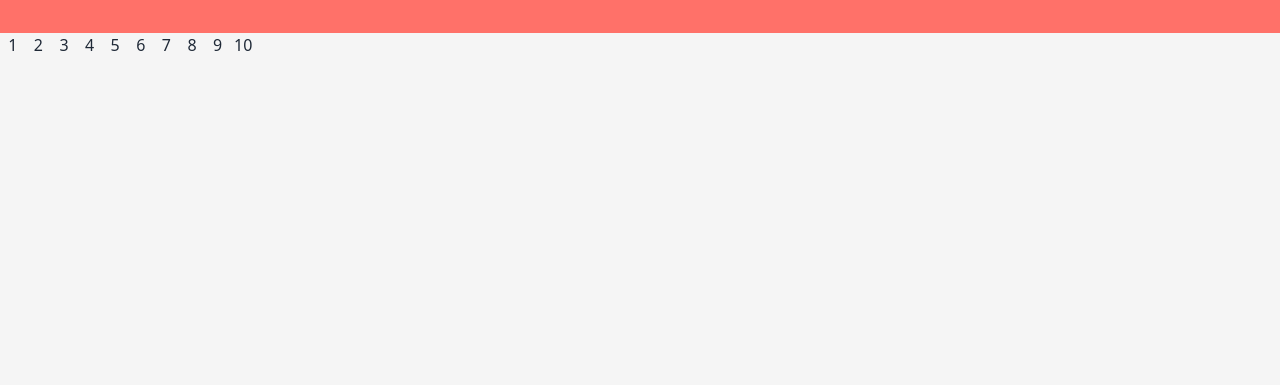
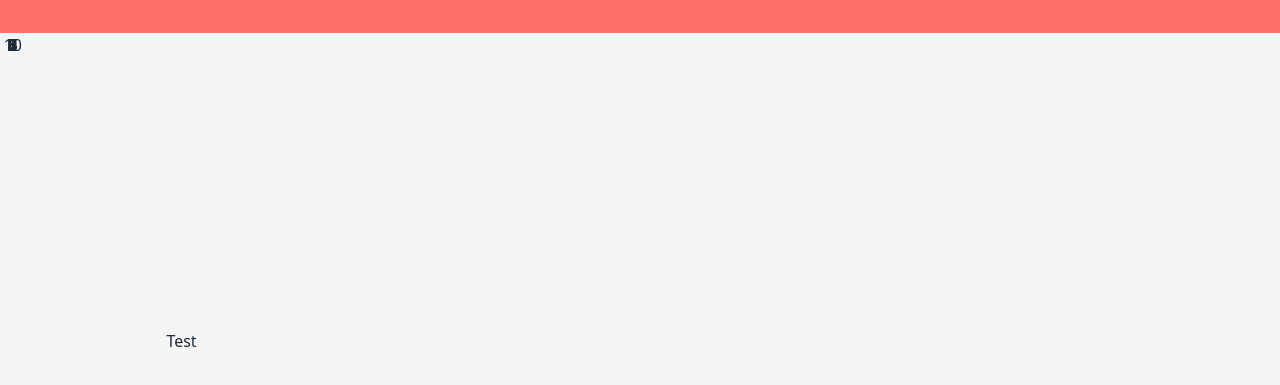
Before and after one commit to staten-island-tech/create-task-MatthewF710, a website built with Vite: page app/index.html in a window 1280 px wide. Shown: the part 47-432 px from the top of the page. Built offline with nearby package versions, Linux system fonts and the light colour scheme.

Commit message:
piufaehnpidfshndifK

```diff
--- a/app/JS/main.js
+++ b/app/JS/main.js
@@ -30,7 +30,7 @@
     let randomPositionY = Math.ceil(Math.random() * 50);
     if (i > 1) {
       for (let i = 0; i >= rounds - 1; i++) {
-        if (
+        while (
           topbottom == positions[i].topbottom &&
           Math.abs(randomPositionY - positions[i].distanceY) <= 2
         ) {
@@ -51,9 +51,9 @@
   for (let i = 0; i <= positions.length - 1; i++) {
     DOMSelectors.container.insertAdjacentHTML(
       "beforeend",
-      `<button class="button w-[2%] h-[1.5%] absoute ${
+      `<button class="button w-[2%] h-[1.5%] absolute ${
         positions[i].topbottom
-      }-[${positions[i].distanceY - 2}%] ${positions[i].leftright}-{${
+      }-[${positions[i].distanceY}%] ${positions[i].leftright}-[${
         positions[i].distanceX
       }%]" id="button-${i + 1}">${i + 1}</button>`
     );
--- a/app/index.html
+++ b/app/index.html
@@ -7,10 +7,12 @@
     <title>Document</title>
   </head>
   <body class="bg-white">
-    <div class="min-w-full bg-red h-[5rem] grid justify-items-center" id="topbar">
+    <div class="min-w-full relative bg-red h-[5rem] grid justify-items-center" id="topbar">
       <h1 class="text-[2rem] font-bold">Awesome create task game thingy</h1>
     </div>
-    <div class="w-full min-h-screen" id="buttondiv"></div>
+    <div class="w-full min-h-screen" id="buttondiv">
+      <button class="button w-[2%] h-[1.5%] absolute top-[47%] left-[13%]" id="button-0">Test</button>
+    </div>
     <script type="module" src="./JS/main.js"></script>
   </body>
 </html>
```
